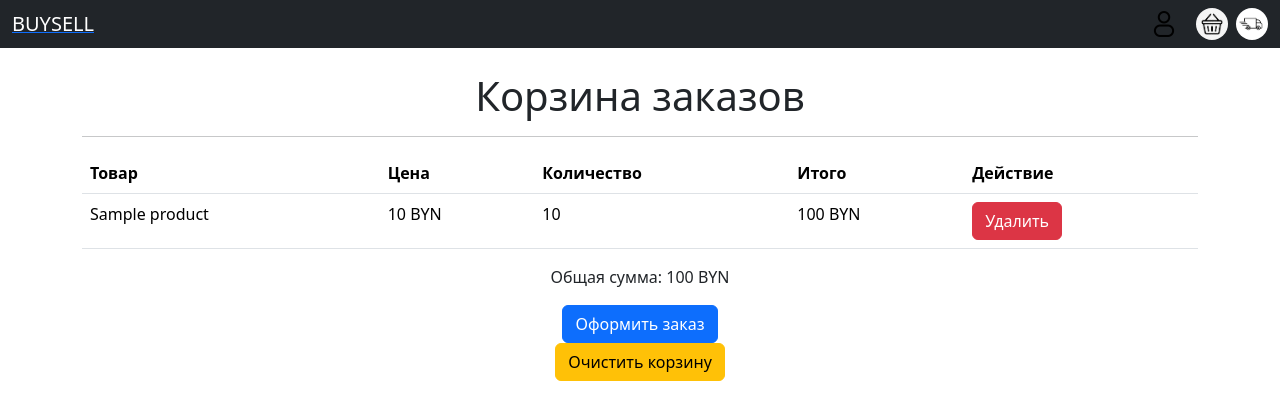
After one commit to Matveiko0oOoo/Kursach, a Spring Boot app: page /cart in a window 1280 px wide. The commit adds this page. Shown: the top 420 px of the page. Run offline with Spring Boot 4, Linux system fonts and the light colour scheme; the visitor is signed in with stand-in values (Sample User, id 1); tables that the repository leaves empty hold one stand-in row (values such as "Sample post"); some of the project's set-up classes (security, data sources, template engines, error pages and the like) are left out, and stand-ins take their place.

Commit message:
Добавил корзину, удаление товаров из корзины, очистка корзины

```diff
--- a/src/main/java/com/example/buysell/configurations/SecurityConfig.java
+++ b/src/main/java/com/example/buysell/configurations/SecurityConfig.java
@@ -23,7 +23,7 @@ public class SecurityConfig {
     public SecurityFilterChain securityFilterChain(HttpSecurity http) throws Exception {
         http
                 .authorizeHttpRequests(authz -> authz
-                        .requestMatchers("/", "/product/**", "/login", "/registration", "/images/**", "/user/**", "/static/**", "/profile","/image/avatar.png")
+                        .requestMatchers("/", "/product/**", "/login", "/registration", "/images/**", "/user/**", "/static/**", "/profile","/image/avatar.png","/image/cart.png", "/cart/**")
                         .permitAll() // Разрешить доступ к страницам входа и регистрации
                         .requestMatchers("/admin/**").hasRole("ADMIN") // Доступ только для администраторов
                         .requestMatchers("/product/create", "/profile/edit/**").authenticated() // Требовать аутентификации для создания товара
--- /dev/null
+++ b/src/main/java/com/example/buysell/controllers/CartController.java
@@ -0,0 +1,59 @@
+package com.example.buysell.controllers;
+
+import com.example.buysell.models.CartItem;
+import com.example.buysell.models.Product;
+import com.example.buysell.models.User;
+import com.example.buysell.services.CartService;
+import com.example.buysell.services.ProductService;
+import org.springframework.beans.factory.annotation.Autowired;
+import org.springframework.security.core.annotation.AuthenticationPrincipal;
+import org.springframework.stereotype.Controller;
+import org.springframework.ui.Model;
+import org.springframework.web.bind.annotation.GetMapping;
+import org.springframework.web.bind.annotation.PostMapping;
+import org.springframework.web.bind.annotation.RequestParam;
+
+import java.util.List;
+
+@Controller
+public class CartController {
+
+    @Autowired
+    private CartService cartService;
+
+    @Autowired
+    private ProductService productService;
+
+    @GetMapping("/cart")
+    public String viewCart(Model model, @AuthenticationPrincipal User user) {
+        List<CartItem> cartItems = cartService.getCartItems(user);
+        double total = cartService.calculateTotal(cartItems);
+
+        model.addAttribute("user", user != null ? user : new User());
+        model.addAttribute("cart", cartItems);
+        model.addAttribute("total", total);
+
+        return "cart";
+    }
+
+    @PostMapping("/cart/add")
+    public String addToCart(@RequestParam Long productId, @RequestParam int quantity, @AuthenticationPrincipal User user, Model model) {
+        Product product = productService.getProductById(productId);
+        if (product != null && user != null) {
+            cartService.addToCart(product, quantity, user);
+        }
+        return "redirect:/cart"; // Redirect to cart page
+    }
+
+    @PostMapping("/cart/remove")
+    public String removeFromCart(@RequestParam Long itemId, @AuthenticationPrincipal User user) {
+        cartService.removeFromCart(itemId, user);
+        return "redirect:/cart"; // Redirect to cart page
+    }
+
+    @PostMapping("/cart/clear")
+    public String clearCart(@AuthenticationPrincipal User user) {
+        cartService.clearCart(user);
+        return "redirect:/cart"; // Redirect to cart page
+    }
+}
--- a/src/main/java/com/example/buysell/models/Document.java
+++ b/src/main/java/com/example/buysell/models/Document.java
@@ -34,9 +34,6 @@ public class Document {
     @Column(name = "createdDate")
     private LocalDate createdDate;
 
-    @Column(name = "payment")
-    private Boolean payment;
-
     @Column(name = "documentID", length = 18)
     private String documentID;
 
--- a/src/main/java/com/example/buysell/repositories/ProductRepository.java
+++ b/src/main/java/com/example/buysell/repositories/ProductRepository.java
@@ -1,6 +1,7 @@
 package com.example.buysell.repositories;
 
 import com.example.buysell.models.Product;
+import com.example.buysell.models.User;
 import org.springframework.data.jpa.repository.JpaRepository;
 import org.springframework.data.repository.CrudRepository;
 
@@ -8,4 +9,7 @@ import java.util.List;
 
 public interface ProductRepository extends JpaRepository<Product, Long> {
     List<Product> findByTitle(String Title);
+    List<Product> findByCity(String City);
+    List<Product> findByTitleAndCity(String title, String city);
+//    void deleteProduct(User user, Long id);
 }
--- a/src/main/resources/templates/blocks/template.ftlh
+++ b/src/main/resources/templates/blocks/template.ftlh
@@ -17,26 +17,39 @@
     </head>
     <body>
     <nav class="navbar navbar-dark bg-dark">
-        <div class="container-fluid">
+        <div class="container-fluid d-flex justify-content-between">
             <a href="/">
                 <span class="navbar-brand mb-0 h1">BUYSELL</span>
             </a>
+            <div class="d-flex align-items-center">
                 <#if user.email??>
-                <div class="dropdown text-end">
+                    <div class="dropdown text-end me-3">
                         <a href="/profile">
                             <#if user.avatarImage?has_content>
-                            <img src="/images/user/${user.id}" width="32" height="32" class="rounded-circle"><br>
+                                <img src="/images/user/${user.id}" width="32" height="32" class="rounded-circle" alt="Профиль"><br>
                             <#else>
-                            <img src="/image/avatar.png" width="32" height="32" class="rounded-circle"><br>
+                                <img src="/image/avatar.png" width="32" height="32" class="rounded-circle" alt="Профиль"><br>
                             </#if>
                         </a>
                     </div>
                 <#else>
-                <button class="btn btn-light my-2 my-sm-0" type="button"
+                    <button class="btn btn-light my-2 my-sm-0 me-3" type="button"
                             onclick="window.location.href = '/login'">
                         Войти
                     </button>
                 </#if>
+                <!-- Картинка корзины -->
+                <#if user.email??>
+                <a href="/cart" class="me-2">
+                    <img src="/image/cart.png" width="32" height="32" alt="Корзина" class="rounded-circle">
+                </a>
+                </#if>
+                <#if user.email??>
+                    <a href="/delivery">
+                        <img src="/image/delivery.png" width="32" height="32" alt="История заказов" class="rounded-circle">
+                    </a>
+                </#if>
+            </div>
         </div>
     </nav>
     <div class="container mt-4">
--- /dev/null
+++ b/src/main/resources/templates/cart.ftlh
@@ -0,0 +1,47 @@
+<#import "blocks/template.ftlh" as t>
+<@t.template user>
+    <h1 style="text-align: center">Корзина заказов</h1>
+    <hr>
+    <#if cart?size == 0>
+        <p style="text-align: center">Ваша корзина пуста.</p>
+    <#else>
+        <table class="table">
+            <thead>
+            <tr>
+                <th>Товар</th>
+                <th>Цена</th>
+                <th>Количество</th>
+                <th>Итого</th>
+                <th>Действие</th>
+            </tr>
+            </thead>
+            <tbody>
+            <#list cart as item>
+                <tr>
+                    <td>${item.product.title}</td>
+                    <td>${item.product.price} BYN</td>
+                    <td>${item.quantity}</td>
+                    <td>${item.product.price * item.quantity} BYN</td>
+                    <td>
+                        <form action="/cart/remove" method="post" style="display:inline;">
+                            <input type="hidden" name="itemId" value="${item.id}">
+                            <input type="hidden" name="${_csrf.parameterName}" value="${_csrf.token}" />
+                            <button type="submit" class="btn btn-danger">Удалить</button>
+                        </form>
+                    </td>
+                </tr>
+            </#list>
+            </tbody>
+        </table>
+        <p style="text-align: center">Общая сумма: ${total} BYN</p>
+        <div style="text-align: center">
+            <a href="/delivery" class="btn btn-primary">Оформить заказ</a>
+        </div>
+        <div style="text-align: center">
+            <form action="/cart/clear" method="post">
+                <input type="hidden" name="${_csrf.parameterName}" value="${_csrf.token}" />
+                <button type="submit" class="btn btn-warning">Очистить корзину</button>
+            </form>
+        </div>
+    </#if>
+</@t.template>
--- a/src/main/resources/templates/edit-profile.ftlh
+++ b/src/main/resources/templates/edit-profile.ftlh
@@ -4,7 +4,7 @@
     <meta charset="UTF-8">
     <meta name="viewport" content="width=device-width, initial-scale=1.0">
     <title>Редактирование профиля</title>
-    <link rel="stylesheet" href="/static/css/style.css"> <!-- Подключите ваш CSS -->
+    <link rel="stylesheet" href="/static/css/style.css">
 </head>
 <body>
 <div class="container">
--- a/src/main/resources/templates/products.ftlh
+++ b/src/main/resources/templates/products.ftlh
@@ -5,7 +5,7 @@
         <div class="form-row">
             <div class="form-group col-md-2">
                 <label for="searchCity">Город</label>
-                <select id="searchCity" class="form-control">
+                <select id="searchCity" name="searchCity" class="form-control">
                     <option value="">Город не выбран</option>
                     <option value="Минск">Минск</option>
                     <option value="Пинск">Пинск</option>
```
Also changed, not shown: src/main/java/com/example/buysell/controllers/ProductController.java (+6 -2 lines), src/main/java/com/example/buysell/models/CartItem.java (added, +35 -0 lines), src/main/java/com/example/buysell/repositories/CartItemRepository.java (added, +16 -0 lines), src/main/java/com/example/buysell/services/CartService.java (added, +48 -0 lines), src/main/java/com/example/buysell/services/ProductService.java (+9 -3 lines), src/main/resources/templates/product-info.ftlh (+8 -0 lines), src/main/resources/image/cart.png (added), src/main/resources/image/delivery.png (added). Lines whose indentation alone changed are shown as unchanged.
